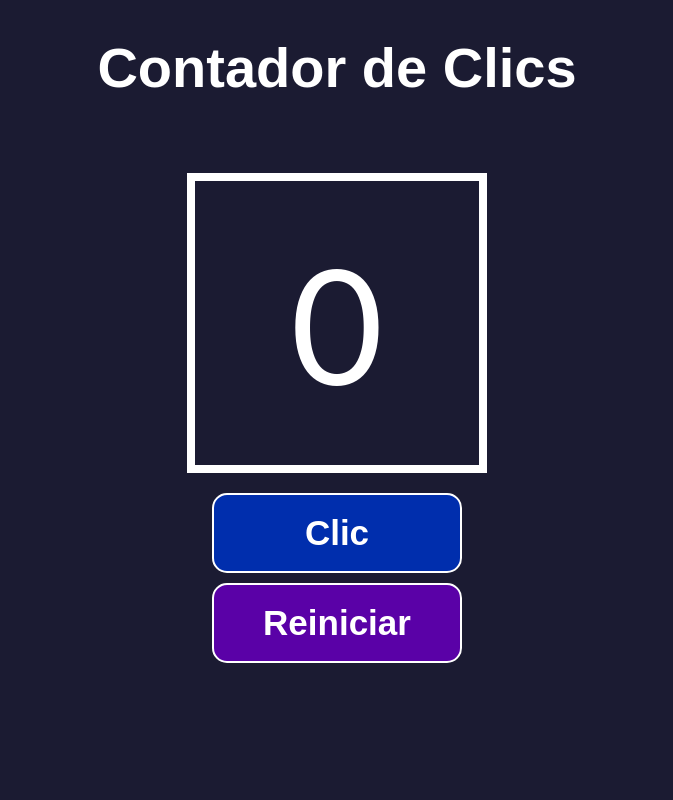
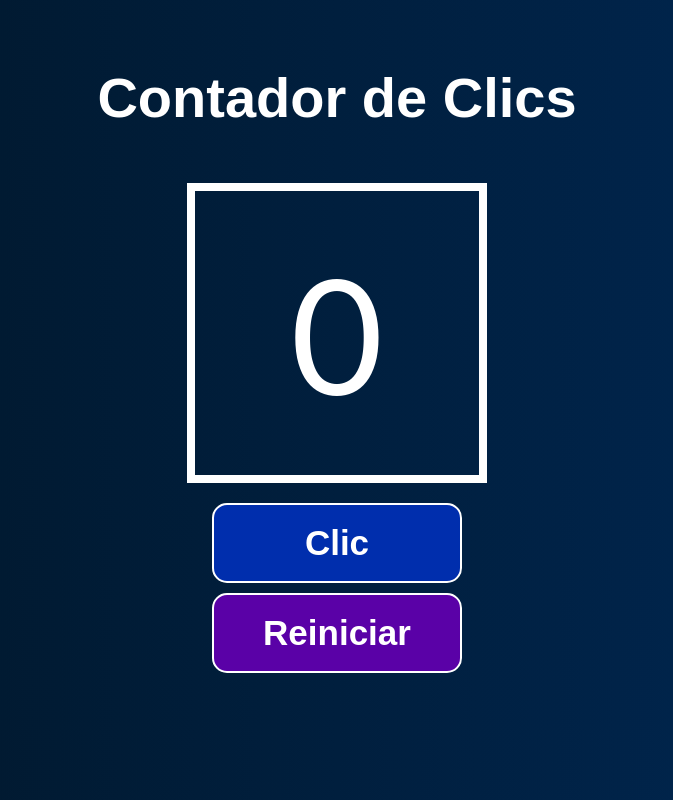
Before and after one commit to marcosd59/contador-de-clics, a React (Create React App) app: page / in a window 1280 px wide. Shown: the whole page, without its empty margins (303-976 px from the left). Built offline with nearby package versions, Linux system fonts and the light colour scheme; the HTML template or start-up script is replaced by a standard one.

Commit message:
Update background color gradient in App.css

```diff
--- a/src/App.css
+++ b/src/App.css
@@ -6,7 +6,7 @@
 
 html,
 body {
-    background-color: #1b1b32;
+    background: linear-gradient(to right, #011627, #002855);
 }
 
 .App {
@@ -23,7 +23,7 @@ body {
     display: flex;
     justify-content: center;
     align-items: center;
-    margin: 20px;
+    margin-top: 50px;
 }
 
 .freecodecamp-logo {
```
